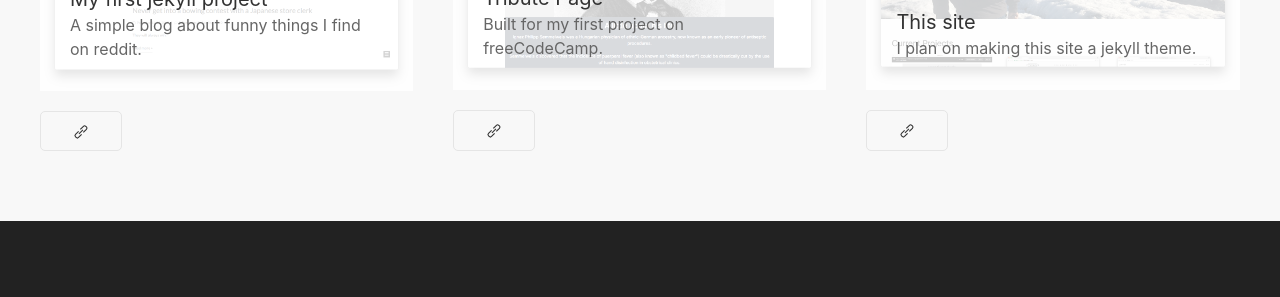
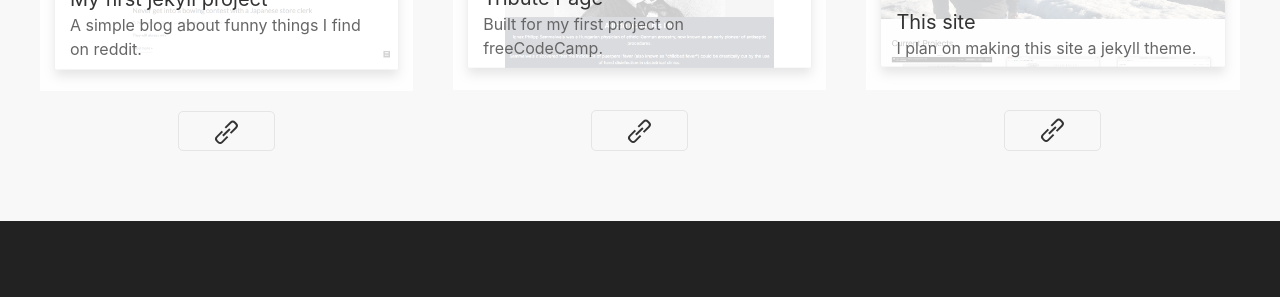
Before and after one commit to jpasholk/jpasholk.github.io, a Jekyll site: the page built from index.html, in a window 1280 px wide. Shown: the part 846-1143 px from the top of the page. Built offline with Jekyll 4.4.1, drawn with Linux system fonts in a browser that asks for light colours; the list of posts is cut into pages by our own code.

Commit message:
Styled the buttons... One more time...

```diff
--- a/_includes/body.html
+++ b/_includes/body.html
@@ -32,8 +32,8 @@
                 <h4>My first jekyll project</h4> A simple blog about funny things I find on reddit.
               </div>
             </div>
-            <div class="uk-flex">
-              <a class="uk-button uk-button-default uk-border-rounded" href="https://inthecomments.today/" target="_blank" uk-icon="link"></a>
+            <div class="uk-flex uk-flex-center">
+              <a class="uk-button uk-button-default uk-border-rounded" href="https://inthecomments.today/" target="_blank" uk-icon="icon: link; ratio: 1.75"></a>
             </div>
           </div>
 
@@ -44,8 +44,8 @@
                 <h4>Tribute Page</h4> Built for my first project on freeCodeCamp.
               </div>
             </div>
-            <div class="uk-flex">
-              <a class="uk-button uk-button-default uk-border-rounded" href="https://codepen.io/jpasholk/full/BJQpMY/" target="_blank" uk-icon="link"></a>
+            <div class="uk-flex uk-flex-center">
+              <a class="uk-button uk-button-default uk-border-rounded" href="https://codepen.io/jpasholk/full/BJQpMY/" target="_blank" uk-icon="icon: link; ratio: 1.75"></a>
             </div>
           </div>
 
@@ -56,11 +56,10 @@
                 <h4>This site</h4> I plan on making this site a jekyll theme.
               </div>
             </div>
-            <div class="uk-flex">
-              <a class="uk-button uk-button-default uk-border-rounded" href="https://github.com/jpasholk/jpasholk.github.io" target="_blank" uk-icon="link"></a>
+            <div class="uk-flex uk-flex-center">
+              <a class="uk-button uk-button-default uk-border-rounded" href="https://github.com/jpasholk/jpasholk.github.io" target="_blank" uk-icon="icon: link; ratio: 1.75"></a>
             </div>
           </div>
-
         </div>
       </div>
     </div>
```
